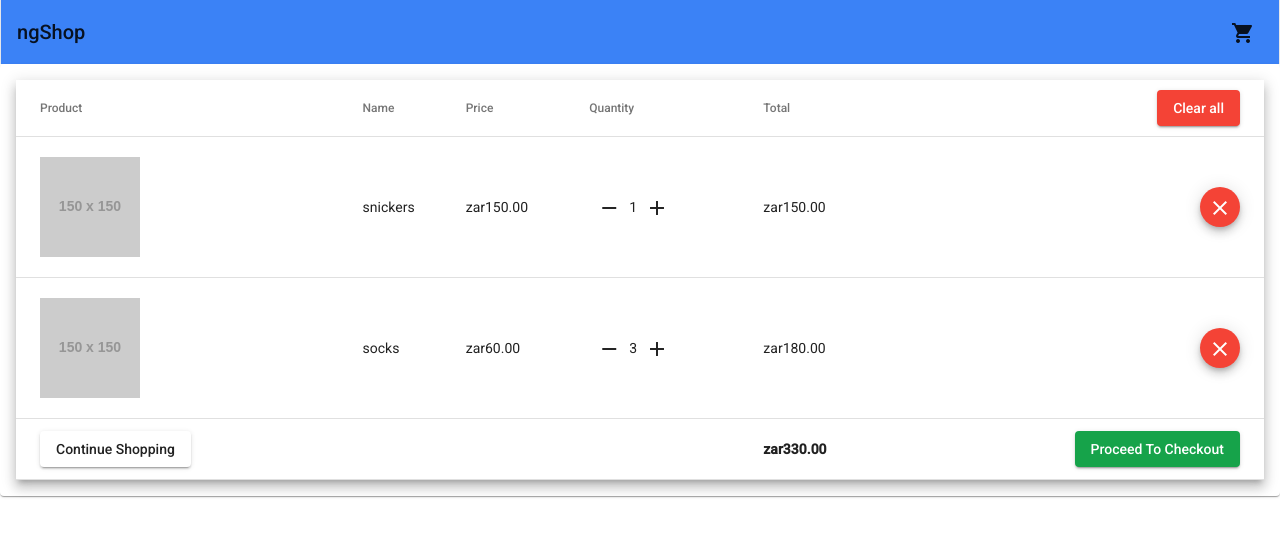
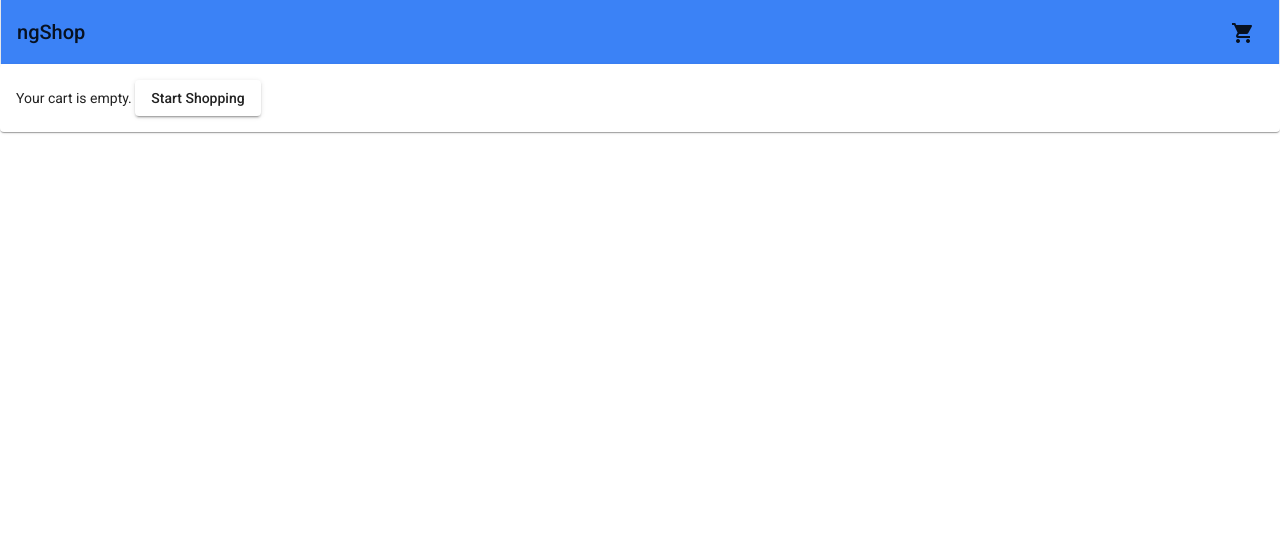
Before and after one commit to KabeloM06/NgShop, an Angular app: page /cart in a window 1280 px wide. Shown: the top 536 px of the page. Built offline with nearby package versions, Linux system fonts and the light colour scheme.

Commit message:
Add items to cart through home page

```diff
--- a/src/app/pages/cart/cart.component.ts
+++ b/src/app/pages/cart/cart.component.ts
@@ -37,7 +37,10 @@ export class CartComponent implements OnInit {
   constructor(private cartService: CartService) { }
 
   ngOnInit(): void {
-    this.dataSource = this.cart.items;
+    this.cartService.cart.subscribe((_cart: Cart) => {
+      this.cart = _cart;
+      this.dataSource = this.cart.items;
+    });
   }
 
   getTotal(items: Array<CartItem>): number{
```
